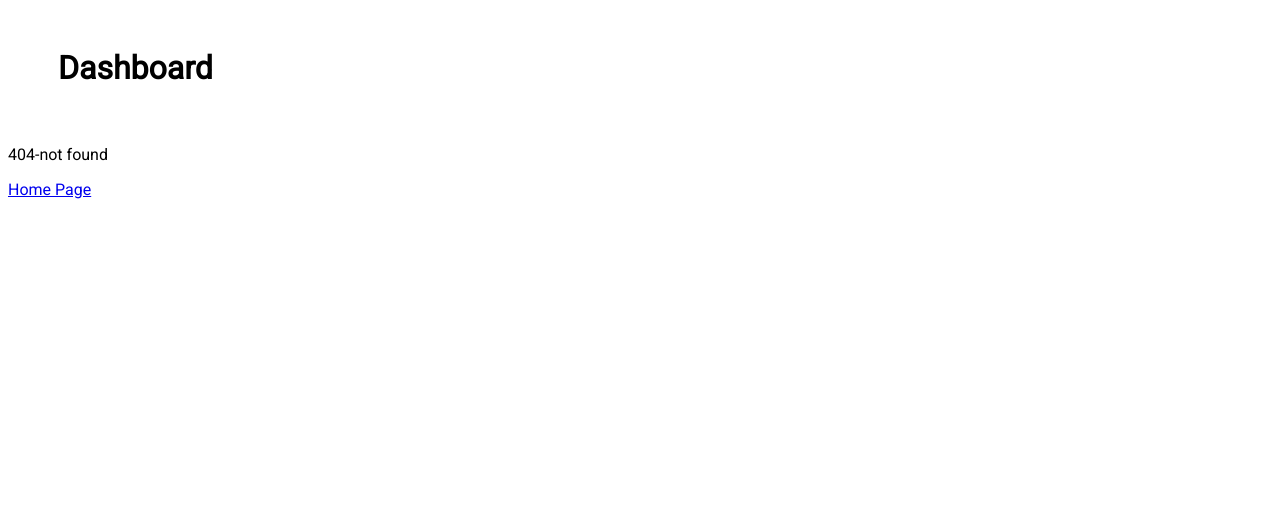
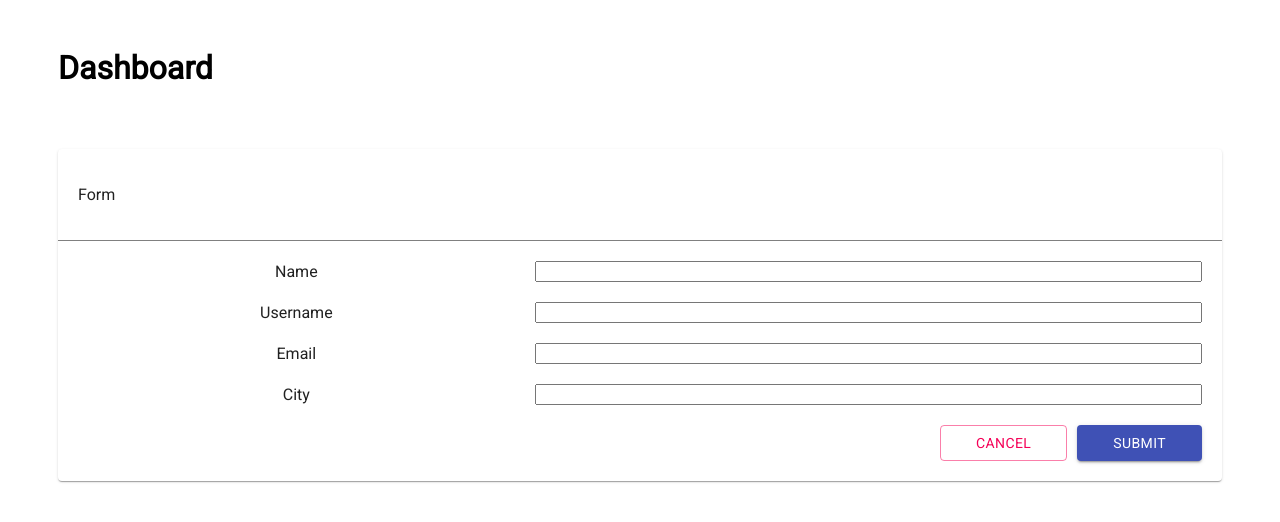
Before and after one commit to akijania/administration_panel, a React (Create React App) app: page /form/1 in a window 1280 px wide. Before the commit this address had no page. Shown: the top 522 px of the page. Built offline with nearby package versions, Linux system fonts and the light colour scheme; no server answers.

Commit message:
Add edit user form

```diff
--- a/src/App.js
+++ b/src/App.js
@@ -4,7 +4,8 @@ import { Provider } from 'react-redux';
 import { store } from './redux/store';
 import  MainLayout  from './components/layout/MainLayout/MainLayout';
 import  {UserList}  from './components/views/UserList/UserList';
-import  {Form}  from './components/views/Form/Form';
+import  {AddUser}  from './components/views/AddUser/AddUser';
+import  {EditUser}  from './components/views/EditUser/EditUser';
 import  NotFound  from './components/views/PageNotFound/PageNotFound';
 import './styles/global.scss';
 
@@ -16,7 +17,8 @@ function App() {
           <MainLayout>
             <Switch>
               <Route exact path='/' component={UserList} />
-              <Route exact path='/form' component={Form} />
+              <Route exact path='/form' component={AddUser} />
+              <Route exact path='/form/:id' component={EditUser} />
               <Route path='*' component={NotFound} />
             </Switch>
           </MainLayout>
--- /dev/null
+++ b/src/components/views/AddUser/AddUser.js
@@ -0,0 +1,124 @@
+import React from 'react';
+import PropTypes from 'prop-types';
+import Paper from '@material-ui/core/Paper';
+import Grid from '@material-ui/core/Grid';
+import Button from '@material-ui/core/Button';
+import clsx from 'clsx';
+import styles from './AddUser.module.scss';
+import { Link } from 'react-router-dom';
+import { connect } from 'react-redux';
+import { addUserRequest } from '../../../redux/usersRedux';
+import { v4 as uuidv4 } from 'uuid';
+
+class Component extends React.Component {
+  state = {
+    name: '',
+    email: '',
+  };
+  handleChangeName(event) {
+    this.setState({
+      name: event.target.value,
+    });
+  }
+  handleChangeEmail(event) {
+    this.setState({
+      email: event.target.value,
+    });
+  }
+  submitForm(event) {
+    const { name, email } = this.state;
+    const { addUserRequest } = this.props;
+    const user = {
+      id: uuidv4(),
+      name: name,
+      email: email,
+    };
+    event.preventDefault();
+    addUserRequest(user);
+    this.setState({
+      name: '',
+      email: '',
+    });
+    window.location.replace(`/`);
+  }
+  render() {
+    const { className } = this.props;
+    return (
+      <div className={clsx(className, styles.root)}>
+        <Paper>
+          <div className={styles.title}>
+            <p>Form</p>
+          </div>
+          <div>
+            <form onSubmit={(event) => this.submitForm(event)}>
+              <Grid
+                container
+                direction="row"
+                alignItems="center"
+                className={styles.form}
+              >
+                <Grid item xs={5}>
+                  Name
+                </Grid>
+                <Grid item xs={7}>
+                  <input
+                    type="text"
+                    name="name"
+                    required
+                    onChange={(event) => this.handleChangeName(event)}
+                  />
+                </Grid>
+              </Grid>
+              <Grid
+                container
+                direction="row"
+                alignItems="center"
+                className={styles.form}
+              >
+                <Grid item xs={5}>
+                  Email
+                </Grid>
+                <Grid item xs={7}>
+                  <input
+                    type="email"
+                    name="email"
+                    required
+                    onChange={(event) => this.handleChangeEmail(event)}
+                  />
+                </Grid>
+              </Grid>
+
+              <div className={styles.buttons}>
+                <Link to="/">
+                  <Button
+                    variant="outlined"
+                    color="secondary"
+                    className={styles.btn_cancel}
+                  >
+                    <p className={styles.btn}>Cancel</p>
+                  </Button>
+                </Link>
+                <Button variant="contained" color="primary" type="submit">
+                  <p className={styles.btn}>Submit</p>
+                </Button>
+              </div>
+            </form>
+          </div>
+        </Paper>
+      </div>
+    );
+  }
+}
+
+Component.propTypes = {
+  className: PropTypes.string,
+  children: PropTypes.node,
+  addUserRequest: PropTypes.func,
+};
+
+const mapDispatchToProps = (dispatch) => ({
+  addUserRequest: (user) => dispatch(addUserRequest(user)),
+});
+const Container = connect(null, mapDispatchToProps)(Component);
+
+export { Container as AddUser, Component as AddUserComponent };
--- a/src/components/views/Form/Form.js
+++ b/src/components/views/EditUser/EditUser.js
@@ -4,20 +4,41 @@ import Paper from '@material-ui/core/Paper';
 import Grid from '@material-ui/core/Grid';
 import Button from '@material-ui/core/Button';
 import clsx from 'clsx';
-import styles from './Form.module.scss';
+import styles from './EditUser.module.scss';
 import { Link } from 'react-router-dom';
 import { connect } from 'react-redux';
-import { addUserRequest } from '../../../redux/usersRedux';
+import { getUserById, fetchPublishedUsers } from '../../../redux/usersRedux';
 import { v4 as uuidv4 } from 'uuid';
 
 class Component extends React.Component {
   state = {
     name: '',
+    username: '',
     email: '',
+    city: '',
+
   };
+  componentDidMount() {
+    const { fetchPublishedUsers, user } = this.props;
+    fetchPublishedUsers();
+    if (user){
+      this.setState({
+        name: user.name,
+        username: user.username,
+        email: user.email,
+        city: user.address.city,
+      });
+    }
+  }
+
   handleChangeName(event) {
     this.setState({
       name: event.target.value,
+    });
+  }
+  handleChangeUsername(event) {
+    this.setState({
+      username: event.target.value,
     });
   }
   handleChangeEmail(event) {
@@ -25,24 +46,18 @@ class Component extends React.Component {
       email: event.target.value,
     });
   }
+  handleChangeCity(event) {
+    this.setState({
+      city: event.target.value,
+    });
+  }
   submitForm(event) {
-    const { name, email } = this.state;
-    const { addUserRequest } = this.props;
-    const user = {
-      id: uuidv4(),
-      name: name,
-      email: email,
-    };
     event.preventDefault();
-    addUserRequest(user);
-    this.setState({
-      name: '',
-      email: '',
-    });
     window.location.replace(`/`);
   }
   render() {
     const { className } = this.props;
+    const {name, username, email, city} = this.state;
     return (
       <div className={clsx(className, styles.root)}>
         <Paper>
@@ -65,7 +80,27 @@ class Component extends React.Component {
                     type="text"
                     name="name"
                     required
+                    value={name}
                     onChange={(event) => this.handleChangeName(event)}
+                  />
+                </Grid>
+              </Grid>
+              <Grid
+                container
+                direction="row"
+                alignItems="center"
+                className={styles.form}
+              >
+                <Grid item xs={5}>
+                  Username
+                </Grid>
+                <Grid item xs={7}>
+                  <input
+                    type="text"
+                    name="username"
+                    required
+                    value={username}
+                    onChange={(event) => this.handleChangeUsername(event)}
                   />
                 </Grid>
               </Grid>
@@ -83,7 +118,27 @@ class Component extends React.Component {
                     type="email"
                     name="email"
                     required
+                    value={email}
                     onChange={(event) => this.handleChangeEmail(event)}
+                  />
+                </Grid>
+              </Grid>
+              <Grid
+                container
+                direction="row"
+                alignItems="center"
+                className={styles.form}
+              >
+                <Grid item xs={5}>
+                  City
+                </Grid>
+                <Grid item xs={7}>
+                  <input
+                    type="text"
+                    name="city"
+                    required
+                    value={city}
+                    onChange={(event) => this.handleChangeCity(event)}
                   />
                 </Grid>
               </Grid>
@@ -114,11 +169,20 @@ Component.propTypes = {
   className: PropTypes.string,
   children: PropTypes.node,
   addUserRequest: PropTypes.func,
+  user: PropTypes.object,
+  fetchPublishedUsers: PropTypes.func,
 };
 
+const mapStateToProps = (state, props) => {
+  const user = getUserById(state, props.match.params.id);
+  return {
+    user,
+  };
+};
 const mapDispatchToProps = (dispatch) => ({
-  addUserRequest: (user) => dispatch(addUserRequest(user)),
+  fetchPublishedUsers: () => dispatch(fetchPublishedUsers()),
 });
-const Container = connect(null, mapDispatchToProps)(Component);
 
-export { Container as Form, Component as UserPageComponent };
+const Container = connect(mapStateToProps, mapDispatchToProps)(Component);
+
+export { Container as EditUser, Component as UserPageComponent };
--- /dev/null
+++ b/src/components/views/EditUser/EditUser.module.scss
@@ -0,0 +1,38 @@
+.root {
+    margin-right: auto;
+    margin-left: auto;
+    padding: 20px 50px;
+
+  .title {
+    padding: 20px 20px;
+    border-bottom: 1px solid gray;
+  }
+
+  .form {
+      text-align: center;
+      padding-top: 20px;
+      padding-right: 20px;
+  }
+
+  .buttons {
+      text-align: right;
+      padding: 20px;
+  }
+
+  .btn {
+    margin: 0;
+    padding: 0 20px;
+  }
+
+  .btn_cancel {
+      margin-right: 10px;
+  }
+
+  input {
+    width: 100%;
+  }
+
+  a {
+    text-decoration: none;
+  }
+}
--- a/src/components/views/UserList/UserList.js
+++ b/src/components/views/UserList/UserList.js
@@ -123,12 +123,14 @@ class Component extends React.Component {
                   {item.address && item.address.city}
                 </Grid>
                 <Grid item xs>
+                  <Link to={`/form/${item.id}`}>
                     <ColorButton
                       variant="contained"
                       color="primary"
                     >
                       <p className={styles.btn}>edit</p>
                     </ColorButton>
+                  </Link>
                 </Grid>
                 <Grid item xs>
                   <RemoveModal id={item.id}/>
--- a/src/redux/usersRedux.js
+++ b/src/redux/usersRedux.js
@@ -2,6 +2,7 @@ import Axios from 'axios';
 
 /* selectors */
 export const getAllUsers = ({ users }) => users.data;
+export const getUserById = ({ users }, UserId) => users.data.filter(user => user.id == UserId)[0];
 
 /* action name creator */
 const reducerName = 'users';
```
Also changed, not shown: src/components/views/AddUser/AddUser.module.scss (renamed from src/components/views/Form/Form.module.scss). Lines whose indentation alone changed are shown as unchanged.
